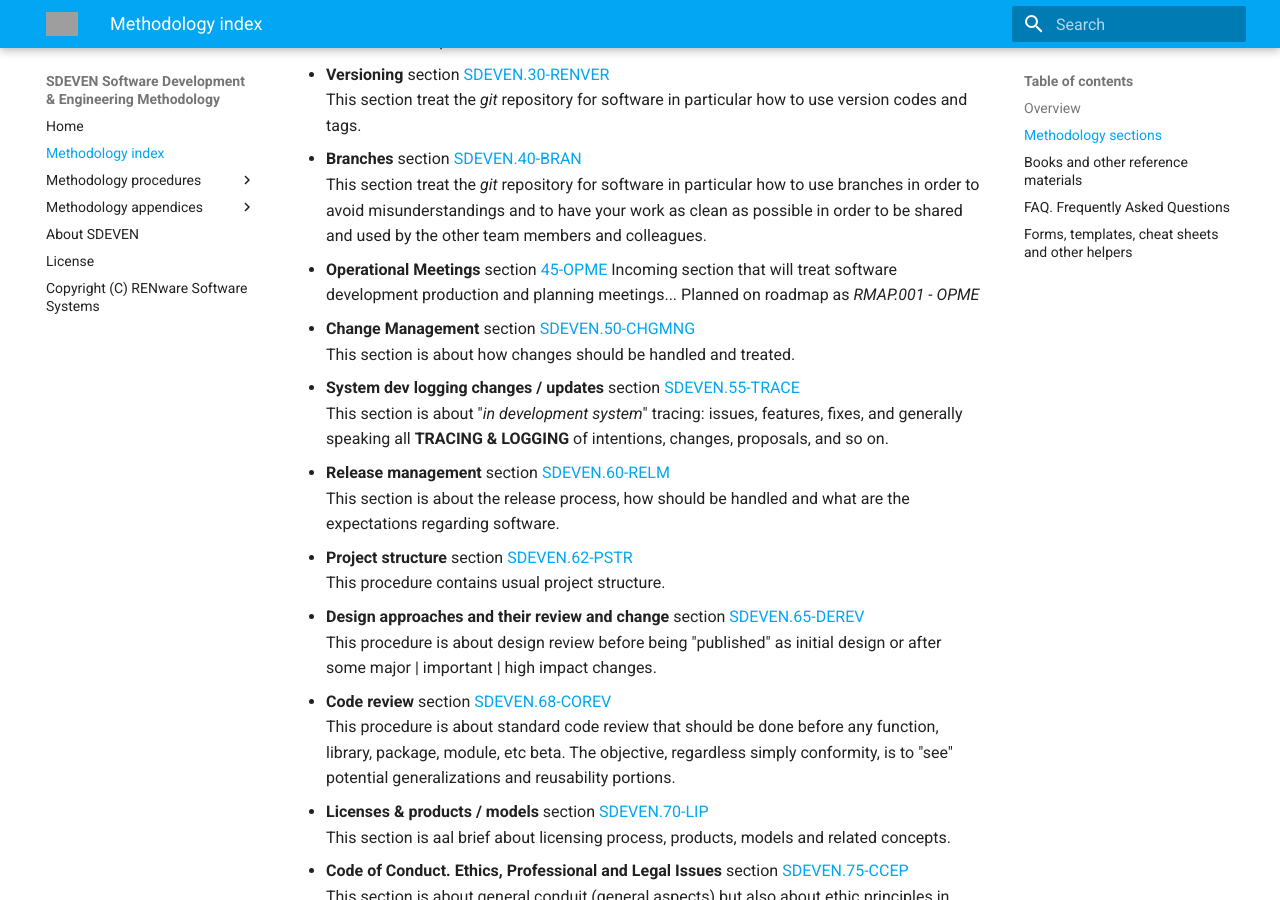
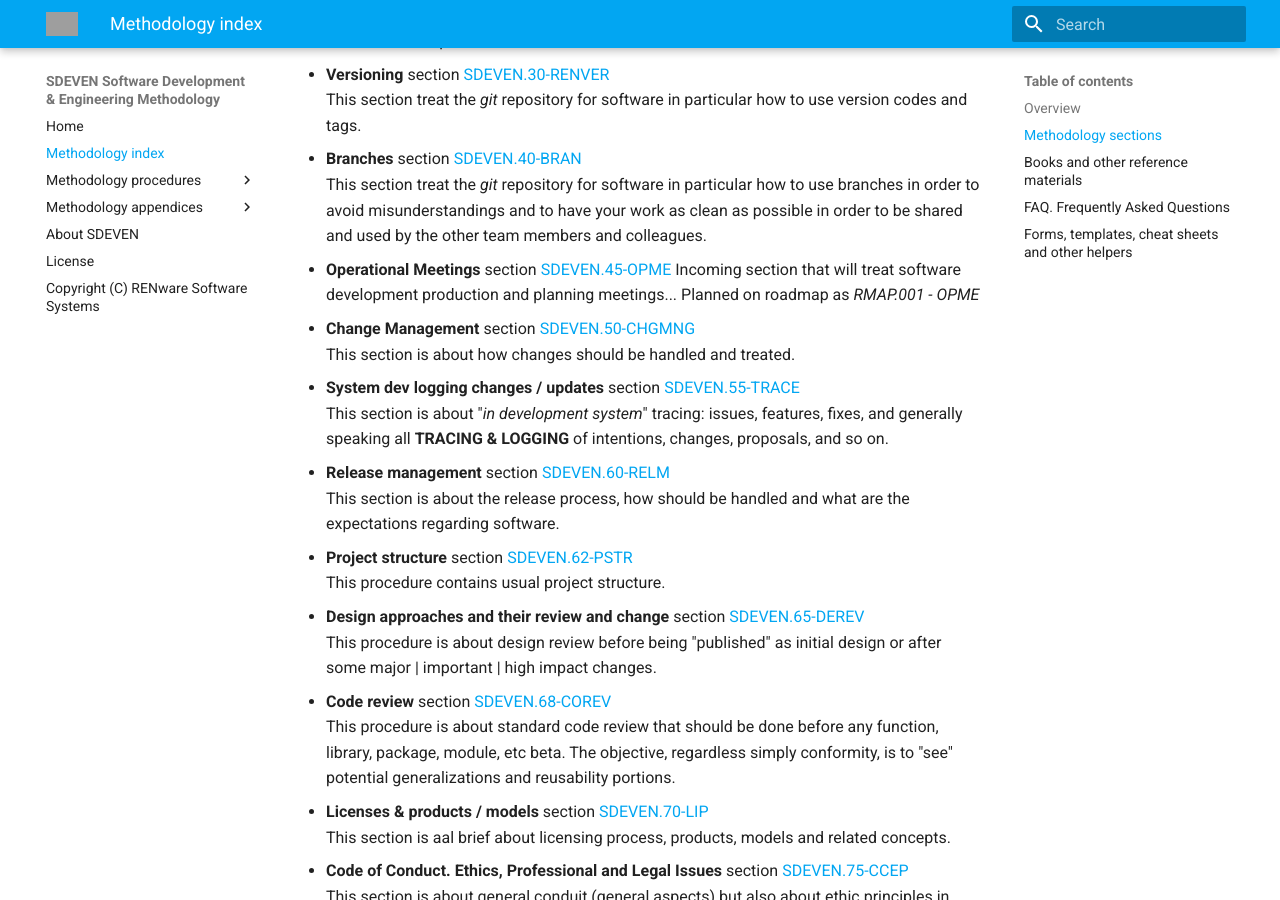
Before and after one commit to petre-renware/sdeven, an MkDocs documentation site: the page built from SDEVEN_content_docs/SDEVEN.00_INDEX.md, in a window 1280 px wide and 900 px high, scrolled down 1209 px. Built offline with MkDocs 1.6.1 and Material for MkDocs 9.7.7, drawn with Linux system fonts in a browser that asks for light colours; grey boxes are pictures that could not be loaded.

Commit message:
Update SDEVEN.00_INDEX.md

```diff
--- a/SDEVEN_content_docs/SDEVEN.00_INDEX.md
+++ b/SDEVEN_content_docs/SDEVEN.00_INDEX.md
@@ -37,7 +37,7 @@ SDEVEN methodology consists of and includes the following sections (procedures):
 * **Branches** section [SDEVEN.40-BRAN](SDEVEN.40_BRAN.md)<br>
     This section treat the *git* repository for software in particular how to use branches in order to avoid misunderstandings and to have your work as clean as possible in order to be shared and used by the other team members and colleagues.
 
-* **Operational Meetings** section [45-OPME](wip_page.md)
+* **Operational Meetings** section [SDEVEN.45-OPME](wip_page.md)
     Incoming section that will treat software development production and planning meetings... Planned on roadmap as *RMAP.001 - OPME*
 
 * **Change Management** section [SDEVEN.50-CHGMNG](SDEVEN.50_CHGMNG.md)<br>
```
